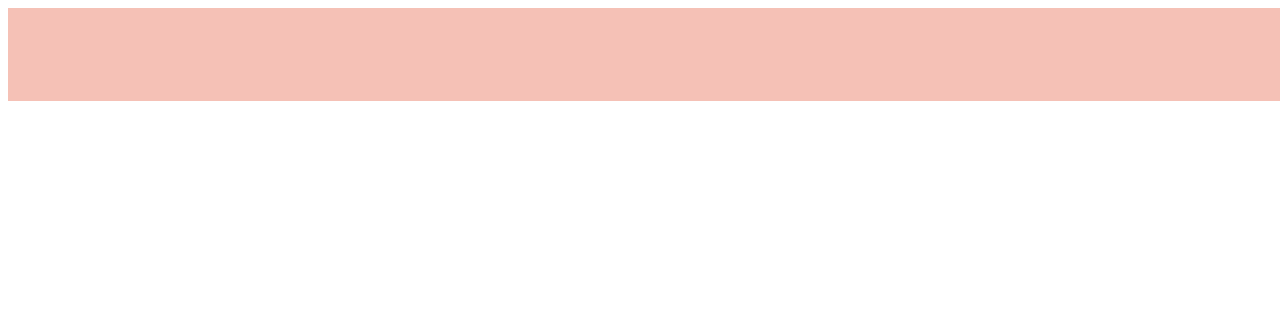
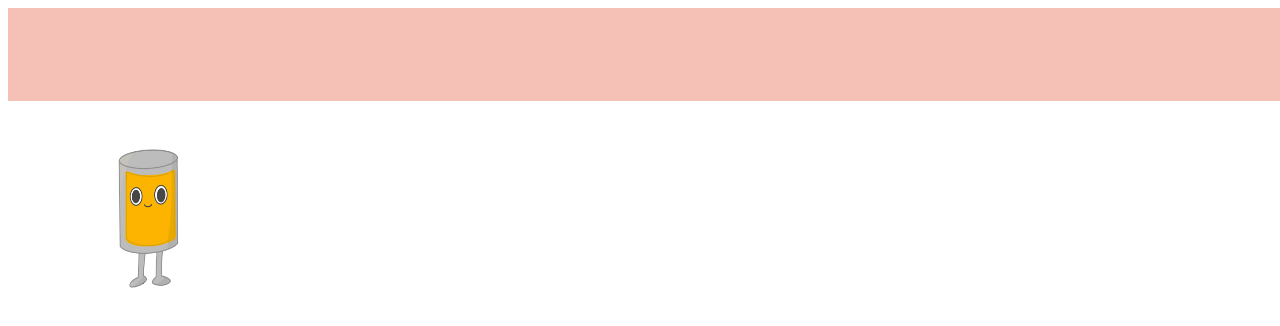
Before and after one commit to jeyahmariee/wheres-my-food, a plain HTML site: page index.html in a window 1280 px wide. Shown: the top 326 px of the page. Drawn offline with Linux system fonts and the light colour scheme.

Commit message:
i added soup image

```diff
--- a/index.html
+++ b/index.html
@@ -1,12 +1,12 @@
 <!DOCTYPE html>
 <html>
-    <head>
         <title>where's my food?</title>
     </head>
 
     <body>
         <div class ="header"
             style="width: 1422.5px; height: 93px; background: #F5C1B6"></div>
+            <img class="Soup" style="width: 260px; height: 219px" src=images/soup.png />
     </body>
 </html>
 
--- a/style.css
+++ b/style.css
@@ -0,0 +1,8 @@
+.Soup {
+    display:block;
+    margin:0 auto;
+
+    /* position: relative; /* Needed for offsetting */
+    /* left: 1px; /* Horizontal offset */
+    /* top: 100px;  */
+}
```
Also changed, not shown: images/bacon.png (added), images/soup.png (added), images/tomato.png (added).
